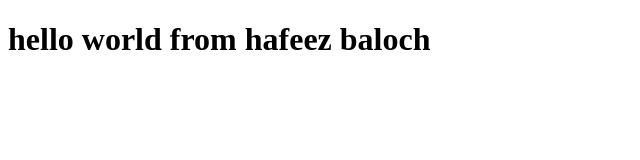
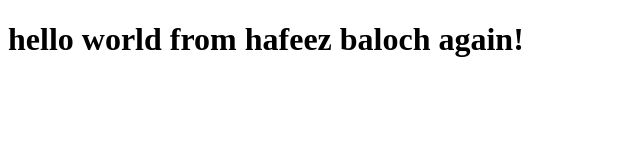
Before and after one commit to Hafeez-nabeel/bootcamp2020, a plain HTML site: page index.html in a window 1280 px wide. Shown: the whole page, without its empty margins (0-640 px from the left). Drawn offline with Linux system fonts and the light colour scheme.

Commit message:
updated html again

```diff
--- a/index.html
+++ b/index.html
@@ -7,6 +7,7 @@
     <title>Document</title>
 </head>
 <body>
-    <h1>hello world from hafeez baloch</h1>
+    <h1>hello world from hafeez baloch again!</h1>
+
 </body>
 </html>
```
